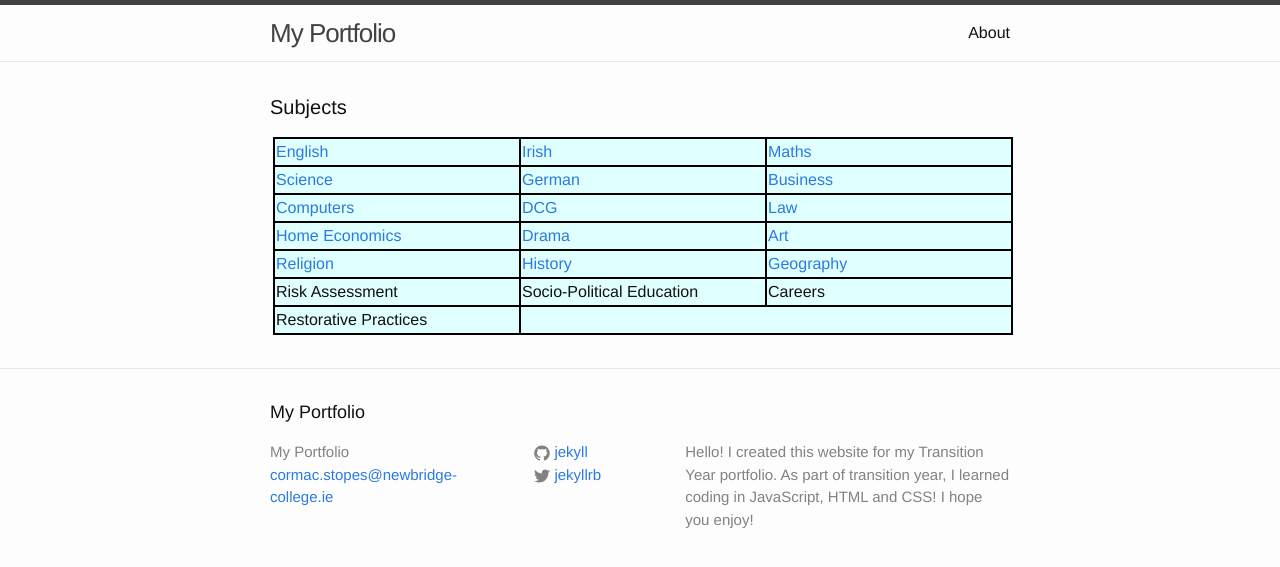
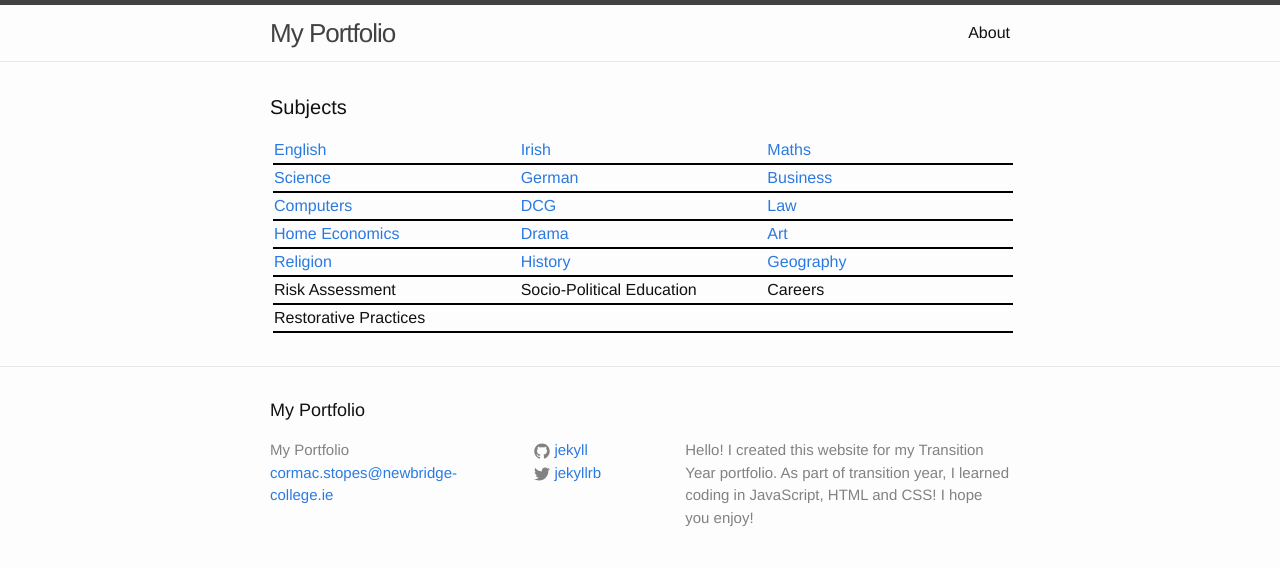
Before and after one commit to cstopes/cstopes.github.io, a Jekyll site: the page built from index.html, in a window 1280 px wide. Shown: the top 567 px of the page. Built offline with Jekyll 4.4.1, drawn with Linux system fonts in a browser that asks for light colours.

Commit message:
Update _layout.scss

```diff
--- a/_sass/_layout.scss
+++ b/_sass/_layout.scss
@@ -246,10 +246,9 @@
     table-layout: fixed;
 }
 table, td {
-    border: 2px solid Black;
-    background-color: LightCyan;
+    border-bottom: 2px solid Black;
     margin: 3px;
  }
-table, tr {
-    width: "(100/x)"%;
+table, tr:nth-child(odd){
+    background-color: "LightCyan";
 }
```
